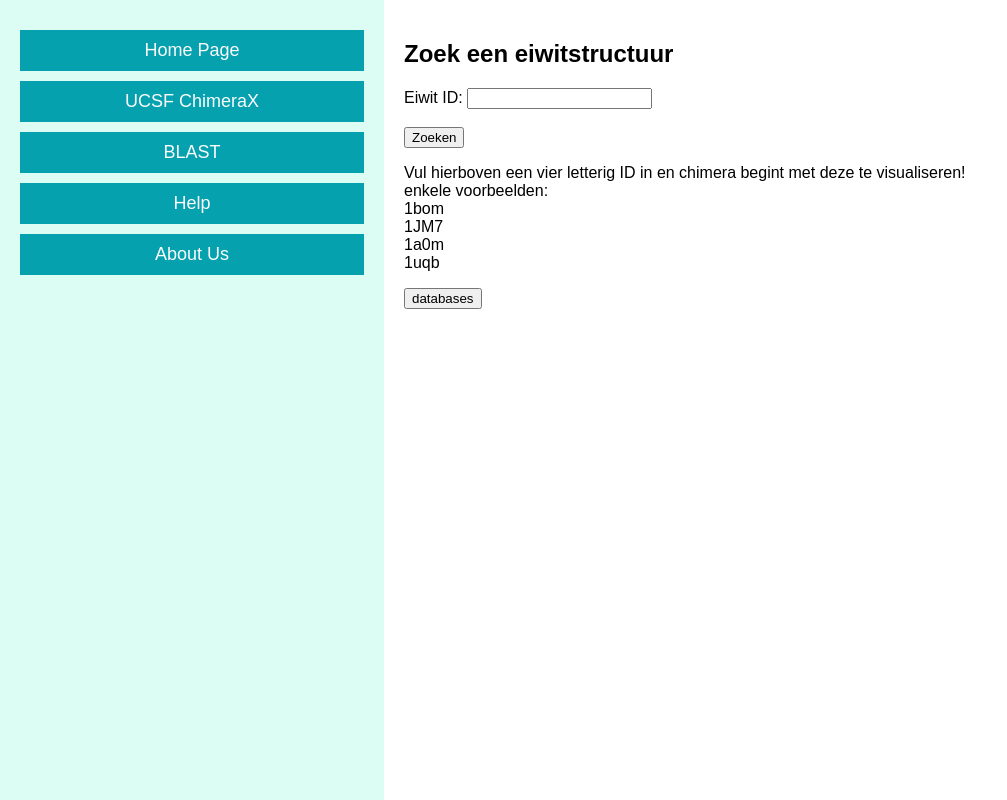
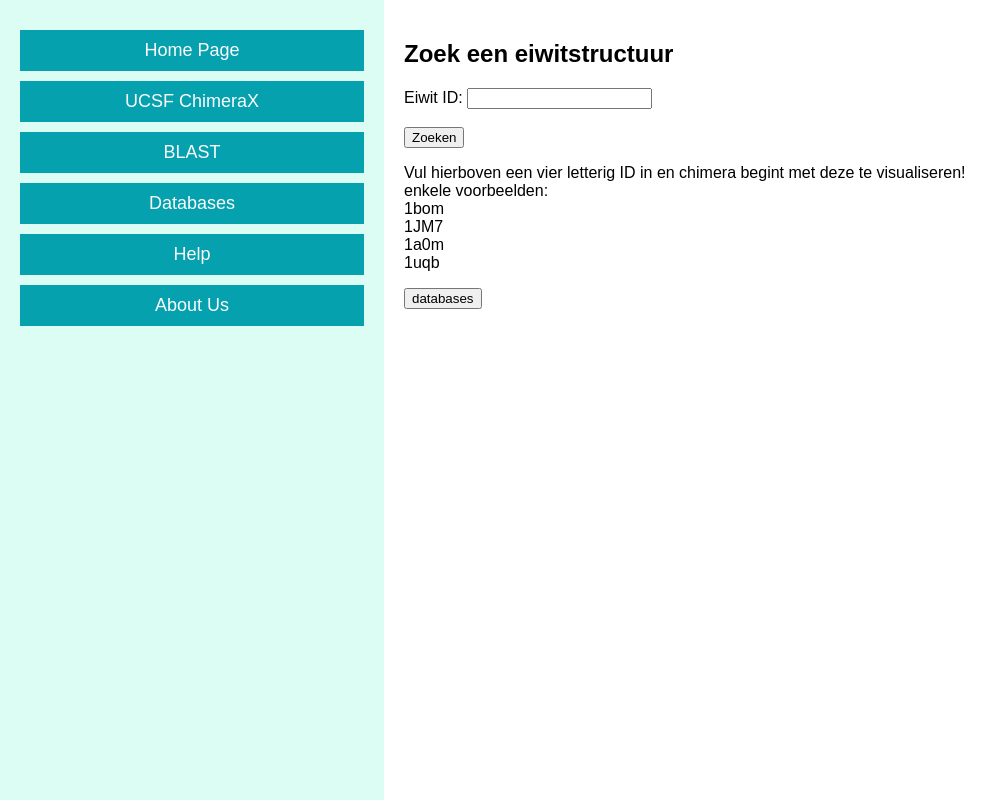
Before and after one commit to Nonomyo/Website, a Flask app: page / in a window 1280 px wide. Shown: the part 214-1014 px from the top of the page, without its empty margins (0-1007 px from the left). Run offline with Flask 3, Linux system fonts and the light colour scheme.

Commit message:
Simpele versie van de Databases pagina

```diff
--- a/app.py
+++ b/app.py
@@ -11,15 +11,16 @@ HTML pagina's, CSS en code die samen werken om een goed werkende webiste te make
 from flask import Flask, render_template, request
 from RunChimera import RunChimera
 
-
 app = Flask(__name__)
 
+
 # Dit is een lijst met titels voor alle pagina's op de website
-titels = ['Super Coole Website', 'UCSF ChimeraX', 'BLAST', 'Help', 'About Us', 'Output', 'Error']
+titels = ['Super Coole Website', 'UCSF ChimeraX', 'BLAST', 'Help', 'About Us', 'Output', 'Error', 'Databases']
 
 @app.route('/', methods=['GET', 'POST'])
 def home():
     error_message = None
+
     if request.method == 'POST':
         prot_id = request.form.get('prot_id', '')
 
@@ -49,6 +50,15 @@ def blast():
     """
     return render_template(template_name_or_list = 'BLAST.html', titel = titels[2])
 
+
+@app.route('/Databases')
+def databases():
+    """
+    In deze functie staat de Databases pagina.
+    :return: DATABASES.html met de titel 'Databases'
+    """
+    return render_template(template_name_or_list = 'DATABASES.html', titel = titels[7])
+
 @app.route('/Help')
 def help():
     """
--- a/requirements.txt
+++ b/requirements.txt
@@ -1 +1,3 @@
 pytest
+flask
+flask-session
--- a/templates/website.html
+++ b/templates/website.html
@@ -18,6 +18,7 @@
             <a class="nav-link" href="{{url_for('home')}}">Home Page</a>
             <a class="nav-link" href="{{url_for('chimera')}}">UCSF ChimeraX</a>
             <a class="nav-link" href="{{url_for('blast')}}">BLAST</a>
+            <a class="nav-link" href="{{url_for('databases')}}">Databases</a>
             <a class="nav-link" href="{{url_for('help')}}">Help</a>
             <a class="nav-link" href="{{url_for('about_us')}}">About Us</a>
         </nav>
```
Also changed, not shown: templates/DATABASES.html (added, +19 -0 lines), 4 other files.
